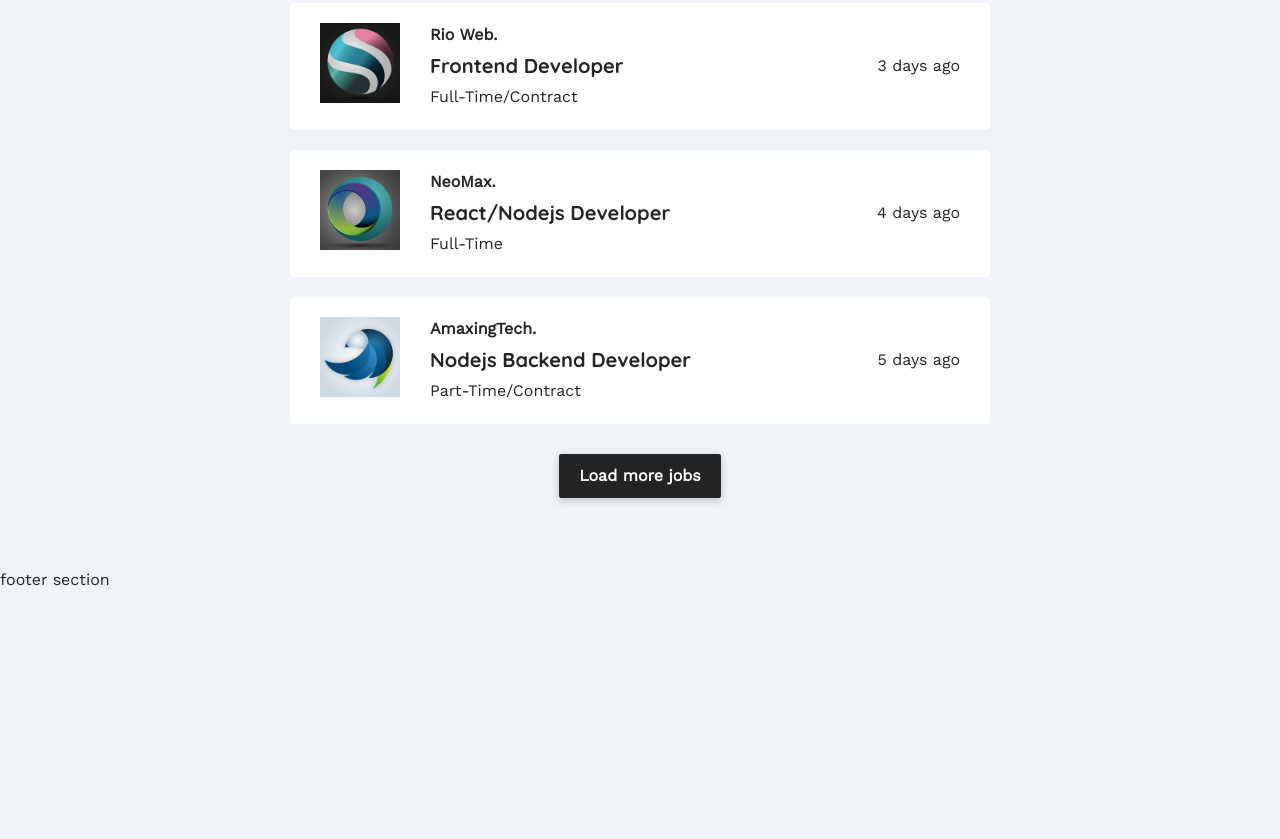
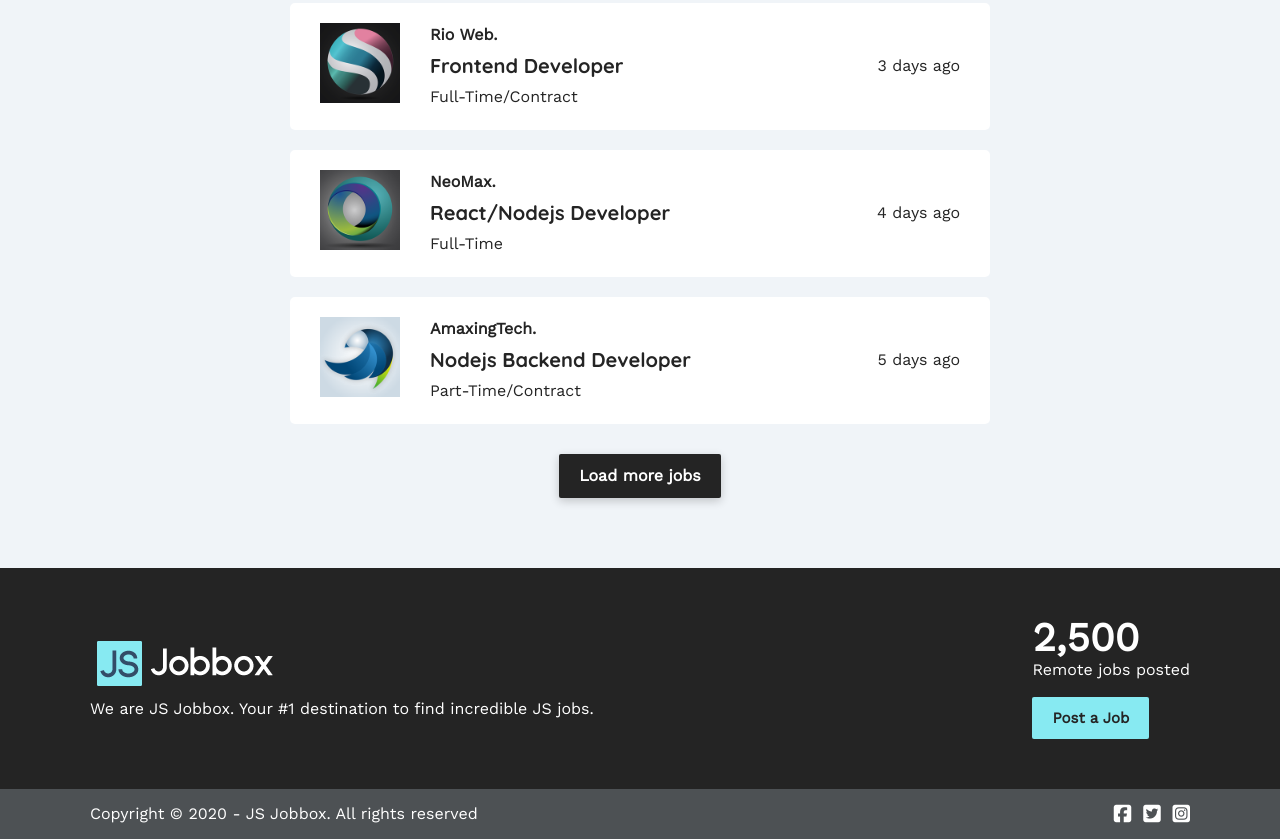
Before and after one commit to emzola/jobbox, a plain HTML site: page index.html in a window 1280 px wide. Shown: the part 1254-2093 px from the top of the page. Before the commit the page ends 1846 px from the top, so only its background shows below. Drawn offline with nearby package versions, Linux system fonts and the light colour scheme.

Commit message:
Added footer to index.html. Also updated buttons

```diff
--- a/css/main.css
+++ b/css/main.css
@@ -74,7 +74,7 @@ h5 {
   display: inline-block;
   font-size: 1.5rem;
   font-weight: bold;
-  padding: 1rem;
+  padding: 1rem 2rem;
   text-align: center;
   text-transform: none;
 }
@@ -92,7 +92,6 @@ h5 {
   box-shadow: 0 0.3rem 1rem rgba(0, 0, 0, 0.2);
   color: #fff;
   font-size: 1.6rem;
-  padding: 1rem 2rem;
 }
 
 .marginLarge {
@@ -109,6 +108,10 @@ h5 {
 
 .paddingLarge {
   padding: 7rem 0;
+}
+
+.paddingMedium {
+  padding: 4rem 0;
 }
 
 .paddingBottomLarge {
@@ -275,3 +278,51 @@ h5 {
   text-align: center;
   margin-top: 3rem;
 }
+
+/* FOOTER SECTION STYLES */
+
+.footer {
+  background-color: var(--text-primary);
+  color: #fff;
+  padding-top: 5rem;
+}
+
+.footerWidgets {
+  display: flex;
+  align-items: center;
+  justify-content: space-between;
+  padding-bottom: 5rem;
+}
+
+.jobsNum {
+  font-size: 4rem;
+  font-weight: bold;
+  display: block;
+  line-height: 1;
+  text-transform: uppercase;
+}
+
+.rightWidgetText {
+  margin-bottom: 1.5rem;
+}
+
+.copyright {
+  background-color: #4D5154;
+  height: 5rem;
+  padding: 1rem 0;
+  vertical-align: middle;
+}
+
+.copyrightContent {
+  display: flex;
+  align-items: center;
+  justify-content: space-between;
+}
+
+.social {
+  font-size: 2rem;
+}
+
+.social a:not(:last-child) {
+  margin-right: 0.5rem;
+}
--- a/index.html
+++ b/index.html
@@ -35,7 +35,8 @@
       </div>
       <div class="heroContent">
         <h1 class="heroTitle">JavaScript Jobs for <br /> JS Programmers</h1>
-        <p class="heroSubtitle">Jobbox is the #1 destination to find and list incredible JS jobs. Find new JavaScript,
+        <p class="heroSubtitle">JS Jobbox is the #1 destination to find and list incredible JS jobs. Find new
+          JavaScript,
           Node.js, Angular,
           React,
           Vue or Electron jobs!</p>
@@ -161,8 +162,35 @@
       </div>
     </div>
   </section>
-  <footer>
-    footer section
+  <footer class="footer">
+    <div class=" layout">
+      <div class="footerWidgets">
+        <div class="leftWidget">
+          <figure>
+            <img src="./images/logo.png" alt="JS Jobbox" class="logo">
+          </figure>
+          <p>We are JS Jobbox. Your #1 destination to find incredible JS jobs.</p>
+        </div>
+        <div class="rightWidget">
+          <p class="rightWidgetText"> <span class="jobsNum">2,500</span> Remote jobs posted</p>
+          <a href="#" class="buttonLight">Post a Job</a>
+        </div>
+      </div>
+    </div>
+    <div class="copyright">
+      <div class="layout">
+        <div class="copyrightContent">
+          <div>
+            <p>Copyright &copy; 2020 - JS Jobbox. All rights reserved</p>
+          </div>
+          <div class="social">
+            <a href="#"><i class="fab fa-facebook-square"></i></a>
+            <a href="#"><i class="fab fa-twitter-square"></i></a>
+            <a href="#"><i class="fab fa-instagram-square"></i></a>
+          </div>
+        </div>
+      </div>
+    </div>
   </footer>
 
 </body>
```
